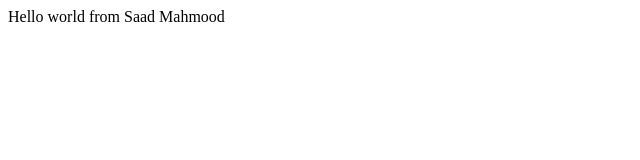
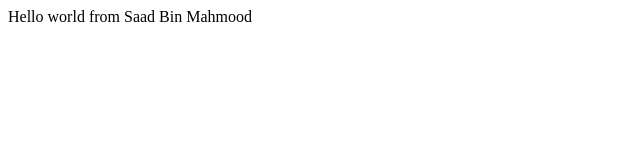
Before and after one commit to saadbinmehmood/Bootcamp2020, a plain HTML site: page index.html in a window 1280 px wide. Shown: the full height of the page, 0-640 px from the left. Drawn offline with Linux system fonts and the light colour scheme.

Commit message:
Update index.html

```diff
--- a/index.html
+++ b/index.html
@@ -5,7 +5,7 @@
 </head>
 <body>
     <div>
-        Hello world from Saad Mahmood
+        Hello world from Saad Bin Mahmood
     </div>
 </body>
 </html>
```
